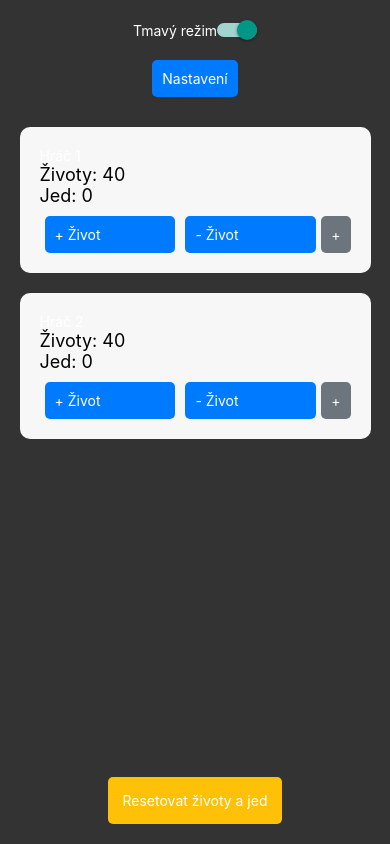
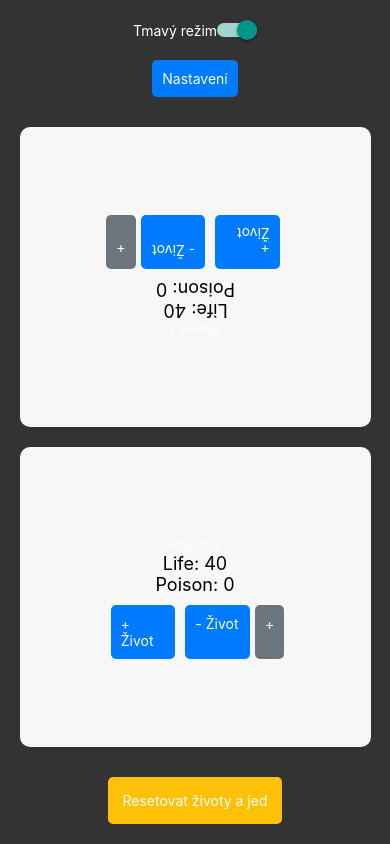
Before and after one commit to I3lade02/magicLifeCounter, a React Native app: screen / in a window 390 px wide. Built offline with nearby package versions, Linux system fonts and the light colour scheme.

Commit message:
made changes in UI

```diff
--- a/App.js
+++ b/App.js
@@ -65,6 +65,37 @@ export default function App() {
     setPoisonModalVisible(false);
   };
 
+  const getPlayerRotation = (index) => {
+    if (numPlayers === 2) {
+      return index === 0 ? '180deg' : '0deg';
+    }
+    if (numPlayers === 3) {
+      return index === 0 ? '90deg' : index === 1 ? '-90deg' : '0deg';
+    }
+    if (numPlayers === 4) {
+      return index % 2 === 0 ? '90deg' : '-90deg';
+    }
+    return '0deg';
+  };
+
+  const getPlayerPosition = (index) => {
+    if (numPlayers === 2) {
+      return index === 0 ? styles.topHalf : styles.bottomHalf;
+    }
+    if (numPlayers === 3) {
+      return index === 0 ? styles.topLeftQuarter
+           : index === 1 ? styles.topRightQuarter
+           : styles.bottomCenterHalf;
+    }
+    if (numPlayers === 4) {
+      return index === 0 ? styles.topLeftQuarter
+           : index === 1 ? styles.topRightQuarter
+           : index === 2 ? styles.bottomLeftQuarter
+           : styles.bottomRightQuarter;
+    }
+    return styles.centerPosition; // Výchozí pozice, pokud by bylo nastaveno něco jiného než 2-4 hráči
+  };
+
   return (
     <View style={[styles.container, darkMode ? styles.darkContainer : styles.lightContainer]}>
       <View style={styles.switchContainer}>
@@ -120,10 +151,19 @@ export default function App() {
 
       <View style={styles.playersContainer}>
             {players.map((player, index) => (
-          <View key={index} style={styles.playerContainer}>
-            <Text style={darkMode ? styles.darkText : styles.lightText}>{player.name || `Hráč ${index + 1}`}</Text>
-            <Text style={styles.lifeText}>Životy: {player.life}</Text>
-            <Text style={styles.poisonText}>Jed: {player.poison}</Text>
+              <View
+                key={index}
+                style={[
+                  styles.playerContainer,
+                  { transform: [{ rotate: getPlayerRotation(index) }] },
+                  getPlayerPosition(index)  // Apply position styles
+                ]}
+              >
+                <Text style={darkMode ? styles.darkText : styles.lightText}>
+                  {player.name || `Player ${index + 1}`}
+                </Text>
+                <Text style={styles.lifeText}>Life: {player.life}</Text>
+                <Text style={styles.poisonText}>Poison: {player.poison}</Text>
               <View style={styles.buttonRow}>
                 <TouchableOpacity style={styles.button} onPress={() => updateLife(index, 1)}>
                   <Text style={styles.buttonText}>+ Život</Text>
@@ -184,7 +224,7 @@ const styles = StyleSheet.create({
   saveButton: { padding: 10, backgroundColor: '#28A745', borderRadius: 5, marginTop: 20 },
   saveButtonText: { color: '#fff' },
   playersContainer: { flex: 1, width: '100%', alignItems: 'center' },
-  playerContainer: { width: '90%', padding: 20, backgroundColor: '#f7f7f7', borderRadius: 10, marginVertical: 10 },
+  playerContainer: { width: '40%', padding: 20, backgroundColor: '#f7f7f7', borderRadius: 10, marginVertical: 10, alignItems: 'center' },
   lifeText: { fontSize: 18 },
   poisonText: { fontSize: 18 },
   buttonRow: { flexDirection: 'row', justifyContent: 'space-between', marginTop: 10 },
@@ -197,5 +237,13 @@ const styles = StyleSheet.create({
   poisonChangeButton: { padding: 10, backgroundColor: '#17A2B8', borderRadius: 5, marginHorizontal: 10 },
   poisonChangeText: { color: '#fff' },
   closeModalButton: { padding: 10, backgroundColor: '#DC3545', borderRadius: 5, marginTop: 20 },
-  closeModalText: { color: '#fff' }
+  closeModalText: { color: '#fff' },
+  topHalf: { flex: 1, justifyContent: 'center', alignItems: 'center', width: '90%' },
+  bottomHalf: { flex: 1, justifyContent: 'center', alignItems: 'center', width: '90%' },
+  topLeftQuarter: { flex: 1, justifyContent: 'center', alignItems: 'center', width: '50%', position: 'absolute', top: 0, left: 0 },
+  topRightQuarter: { flex: 1, justifyContent: 'center', alignItems: 'center', width: '50%', position: 'absolute', top: 0, right: 0 },
+  bottomCenterHalf: { flex: 1, justifyContent: 'center', alignItems: 'center', width: '100%', position: 'absolute', bottom: 70, width: '90%'},
+  bottomLeftQuarter: { flex: 1, justifyContent: 'center', alignItems: 'center', width: '50%', position: 'absolute', bottom: 0, left: 0 },
+  bottomRightQuarter: { flex: 1, justifyContent: 'center', alignItems: 'center', width: '50%', position: 'absolute', bottom: 0, right: 0 },
+  centerPosition: { alignSelf: 'center' }, // Výchozí pozice
 });
```
Lines whose indentation alone changed are shown as unchanged.
